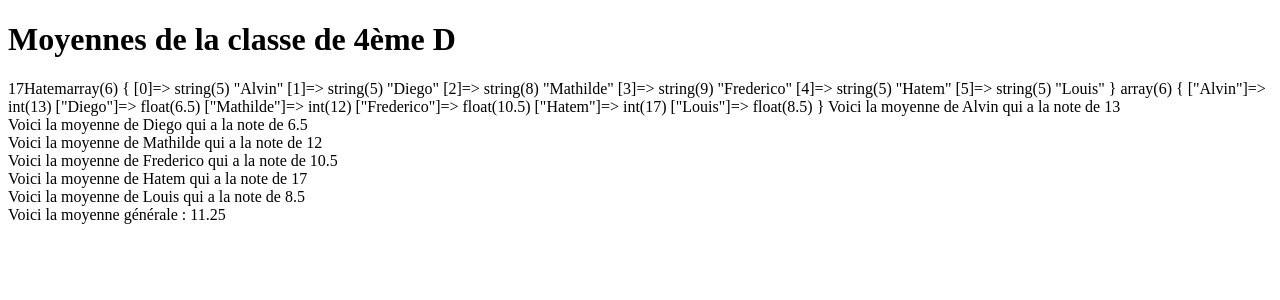
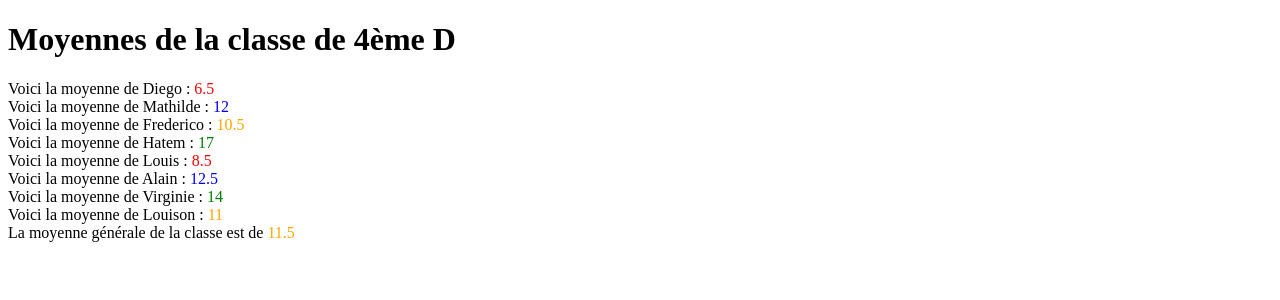
Before and after one commit to tpdevweb2021/backend-files, a PHP site: page /cas-pratique-1.php in a window 1280 px wide. Shown: the top 300 px of the page. Run offline with PHP 8.4, Linux system fonts and the light colour scheme.

Commit message:
Corrigé du 15/04

```diff
--- a/cas-pratique-1.php
+++ b/cas-pratique-1.php
@@ -11,21 +11,21 @@
 <?php
 
 
-require('./vendor/autoload.php');
+// require('./vendor/autoload.php');
+
+// $notesEleves = [
+//     "Alvin"     => 13,
+//     "Diego"     => 6.5,
+//     "Mathilde"  => 12,
+//     "Frederico" => 10.5,
+//     "Hatem"     => 17,
+//     "Louis"     => 8.5
+// ];
 
 
-$notesEleves = [
-    "Alvin"     => 13,
-    "Diego"     => 6.5,
-    "Mathilde"  => 12,
-    "Frederico" => 10.5,
-    "Hatem"     => 17,
-    "Louis"     => 8.5
-];
-
-echo $notesEleves["Hatem"];
-$keys = array_keys($notesEleves);
-echo $keys[4];
+// echo $notesEleves["Hatem"];
+// $keys = array_keys($notesEleves);
+// echo $keys[4];
 
 /*
 CONSIGNES
@@ -36,8 +36,10 @@ CONSIGNES
 -> Louison : 11
 */
 
+// $notesEleves['Alain'] = 12.5;
+// $notesEleves['Virginie'] = 14;
+// $notesEleves['Louison'] = 11;
 
-/*
 
 // var_dump($notesEleves);
 
@@ -50,38 +52,92 @@ CONSIGNES
 // }
 
 
-$keys = array_keys($notesEleves);
-var_dump($keys);
-var_dump($notesEleves);
+// $keys = array_keys($notesEleves);
+// // var_dump($keys);
+// // var_dump($notesEleves);
 
-for($i = 0; $i < count($notesEleves); $i++){
-    $prenom = $keys[$i];
-    echo "Voici la moyenne de {$prenom} qui a la note de {$notesEleves[$prenom]}<br>";
-}
+// for($i = 0; $i < count($notesEleves); $i++){
+//     $prenom = $keys[$i];
+//     echo "Voici la moyenne de {$prenom} qui a la note de {$notesEleves[$prenom]}<br>";
+// }
+
+// foreach($notesEleves as $moyennes){
+//     foreach($moyennes as $moyenne){
+//         echo "Voici la moyenne : $moyenne<br>";
+//     }
+// }
 
 
 /*
 3. Calculez la moyenne de la classe en utilisant "impérativement une fonction" avec pour seul paramètre le tableau $notesEleves
 */
+$notesEleves = [
+    "Alvin"     => 13,
+    "Diego"     => 6.5,
+    "Mathilde"  => 12,
+    "Frederico" => 10.5,
+    "Hatem"     => 17,
+    "Louis"     => 8.5
+];
 
-function moyenneClasse(array &$array){
+$notesEleves['Alain'] = 12.5;
+$notesEleves['Virginie'] = 14;
+$notesEleves['Louison'] = 11;
+
+function moyenneClasse(array $array){
     $moyenne = array_sum($array) / count($array);
-    echo "Voici la moyenne générale : " . round($moyenne, 2);
+    return round($moyenne, 2);
 }
-moyenneClasse($notesEleves);
+$moyenneClasse = moyenneClasse($notesEleves);
+// echo $moyenneClasse;
 /*
 4. Retirez Alvin du tableau de notes
+*/
 
+function retirerEleve(array &$array, string $eleve){
+    unset($array[$eleve]);
+}
+retirerEleve($notesEleves, "Alvin");
+
+/*
 5. Ré-effectuez et affichez la nouvelle moyenne de classe en dessous de la moyenne précédente.
+*/
+$moyenneClasse = moyenneClasse($notesEleves); // On a écrasé la moyenne de la ligne 91
+// echo "<br>" . $moyenneClasse;
 
+
+/*
 6. Colorisons les notes de chacun des élèves en fonction de leur moyenne, toujours dans notre boucle, voici les correspondances :
 -> En dessous de 10, afficher la moyenne en rouge
 -> Entre 10 et 12, en orange
--> Entre 12.2 et 14.7, en bleu
--> Au dessus de 13.3, en vert
+-> Entre 12 et 14, en bleu
+-> Au dessus de 14, en vert
 ---> La moyenne générale héritera des mêmes réglages
 
 */
+
+function couleurNote(float $note):string{
+    if($note < 10){
+        $color = 'red';
+    }elseif($note < 12){
+        $color = 'orange';
+    }elseif($note < 14){
+        $color = 'blue';
+    }else{
+        $color = 'green';
+    }
+    return $color;
+}
+
+
+foreach($notesEleves as $prenomEleve => $moyenneEleve){
+    $couleur = couleurNote($moyenneEleve);
+    echo "Voici la moyenne de $prenomEleve : <span style='color:$couleur'>$moyenneEleve</span><br>";
+}
+
+echo "La moyenne générale de la classe est de <span style='color:" . couleurNote($moyenneClasse) . "'>$moyenneClasse</span>";
+
+
 ?>
 
 </body>
```
Also changed, not shown: test.php (added, +40 -0 lines).
